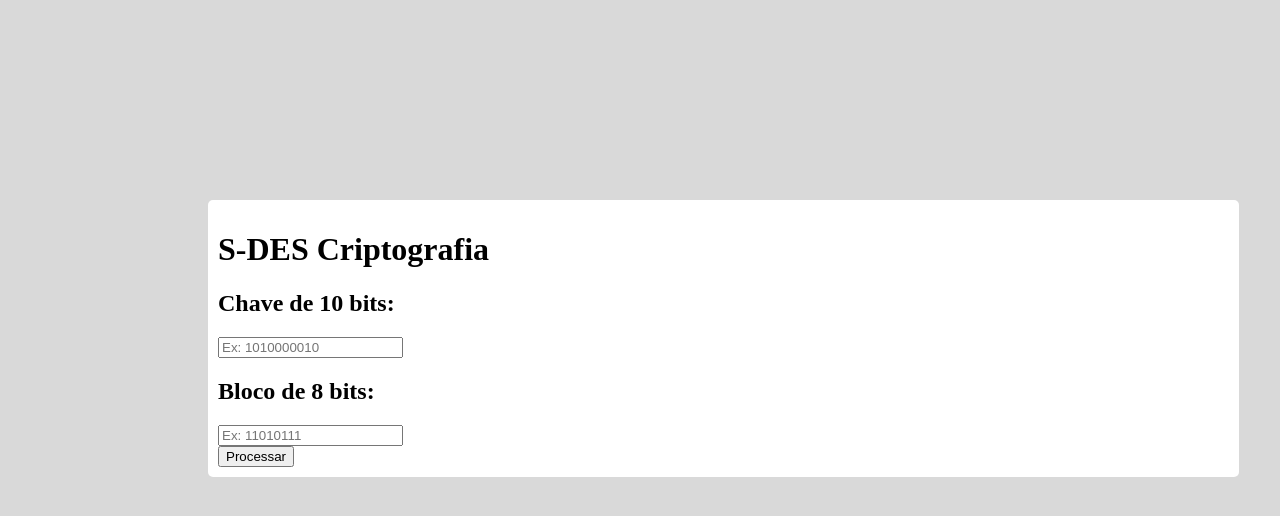
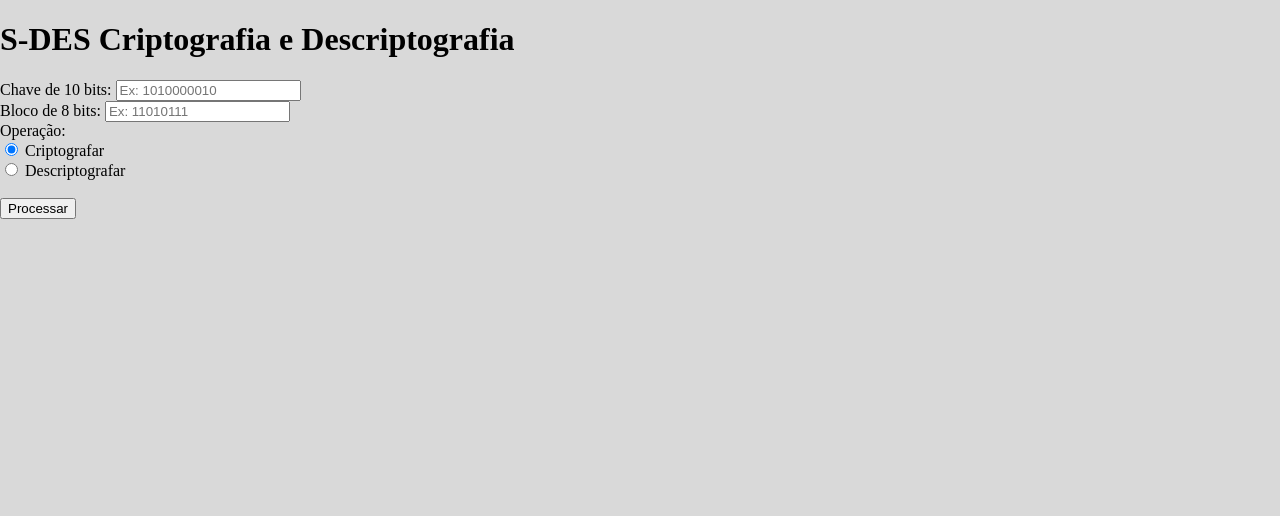
Before and after one commit to Niloinpng/S-DES-TRABALHO-1, a Flask app: page / in a window 1280 px wide. Shown: the top 516 px of the page. Run offline with Flask 3, Linux system fonts and the light colour scheme.

Commit message:
:sparkles: implementação da descriptografia no front-end

```diff
--- a/app.py
+++ b/app.py
@@ -1,5 +1,5 @@
 from flask import Flask, render_template, request, jsonify
-from encrypt import encrypt
+from encrypt import encrypt, decrypt
 
 app = Flask(__name__)
 
@@ -12,9 +12,12 @@ def processar():
     dados = request.json
     chave_principal = dados.get("chave_principal")
     bloco_dados = dados.get("bloco_dados")
-
+    operacao = dados.get("operacao")
+    if operacao == "decrip":
+        bloco_final = decrypt(chave_principal, bloco_dados)
+    else:
+        bloco_final = encrypt(chave_principal, bloco_dados)
     # Processa os dados utilizando suas funções
-    bloco_final = encrypt(chave_principal, bloco_dados)
     resposta = {
         "bloco_final": bloco_final
     }
--- /dev/null
+++ b/static/style.css
@@ -0,0 +1,5 @@
+body{
+    margin: 0px;
+    padding: 0px;
+    background-color: #D9D9D9;
+}
--- a/templates/index.html
+++ b/templates/index.html
@@ -2,38 +2,59 @@
 <html lang="pt-br">
 <head>
     <meta charset="UTF-8">
-    <title>S-DES Criptografia</title>
+    <meta name="viewport" content="width=device-width, initial-scale=1.0">
+    <title>S-DES Criptografia/Descriptografia</title>
+    <link rel="stylesheet" href="/static/style.css">
     <script>
-        async function enviarDados() {
-            const chave_principal = document.getElementById("chave_principal").value;
-            const bloco_dados = document.getElementById("bloco_dados").value;
+        function validarEntradas() {
+            const chave = document.getElementById("chave").value;
+            const bloco = document.getElementById("bloco").value;
+            const operacao = document.querySelector('input[name="operacao"]:checked').value;
 
+            if (!/^[01]{10}$/.test(chave)) {
+                alert("A chave deve conter exatamente 10 bits (apenas 0 e 1).");
+                return;
+            }
+
+            if (!/^[01]{8}$/.test(bloco)) {
+                alert("O bloco deve conter exatamente 8 bits (apenas 0 e 1).");
+                return;
+            }
+
+            enviarDados(chave, bloco, operacao);
+        }
+
+        async function enviarDados(chave, bloco, operacao) {
             const resposta = await fetch("/processar", {
                 method: "POST",
                 headers: { "Content-Type": "application/json" },
-                body: JSON.stringify({ chave_principal, bloco_dados })
+                body: JSON.stringify({ chave_principal: chave, bloco_dados: bloco, operacao })
             });
+
             const dados = await resposta.json();
-            document.getElementById("resultado").innerHTML =
-                `Bloco Final: ${dados.bloco_final}`;
+            document.getElementById("resultado").innerHTML = `Resultado: ${dados.bloco_final}`;
         }
     </script>
+</head>
+<body>
+    <h1>S-DES Criptografia e Descriptografia</h1>
 
-</head>
-<body style="background-color: #D9D9D9; font-family: Poppins;">
-    <div style="background-color: white; margin: 200px; height: 80%; width: 80%; padding: 10px; border-radius: 5px;">
-        <h1>S-DES Criptografia</h1>
-        <div>
-            <h2>Chave de 10 bits:</h2>
-            <input type="text" id="chave_principal" placeholder="Ex: 1010000010"><br>
-        </div>
-        <div>
-            <h2>Bloco de 8 bits:</h2>
-            <input type="text" id="bloco_dados" placeholder="Ex: 11010111"><br>
-        </div>
-        <button onclick="enviarDados()">Processar</button>
-        <line></line>
-        <div id="resultado"></div>
-    </div>
+    <form onsubmit="event.preventDefault(); validarEntradas();">
+        <label>Chave de 10 bits:</label>
+        <input type="text" id="chave" placeholder="Ex: 1010000010" required><br>
+
+        <label>Bloco de 8 bits:</label>
+        <input type="text" id="bloco" placeholder="Ex: 11010111" required><br>
+
+        <label>Operação:</label><br>
+        <input type="radio" id="crip" name="operacao" value="crip" checked>
+        <label for="crip">Criptografar</label><br>
+        <input type="radio" id="decrip" name="operacao" value="decrip">
+        <label for="decrip">Descriptografar</label><br><br>
+
+        <button type="submit">Processar</button>
+    </form>
+
+    <div id="resultado"></div>
 </body>
 </html>
```
Also changed, not shown: static/index.css (deleted).
